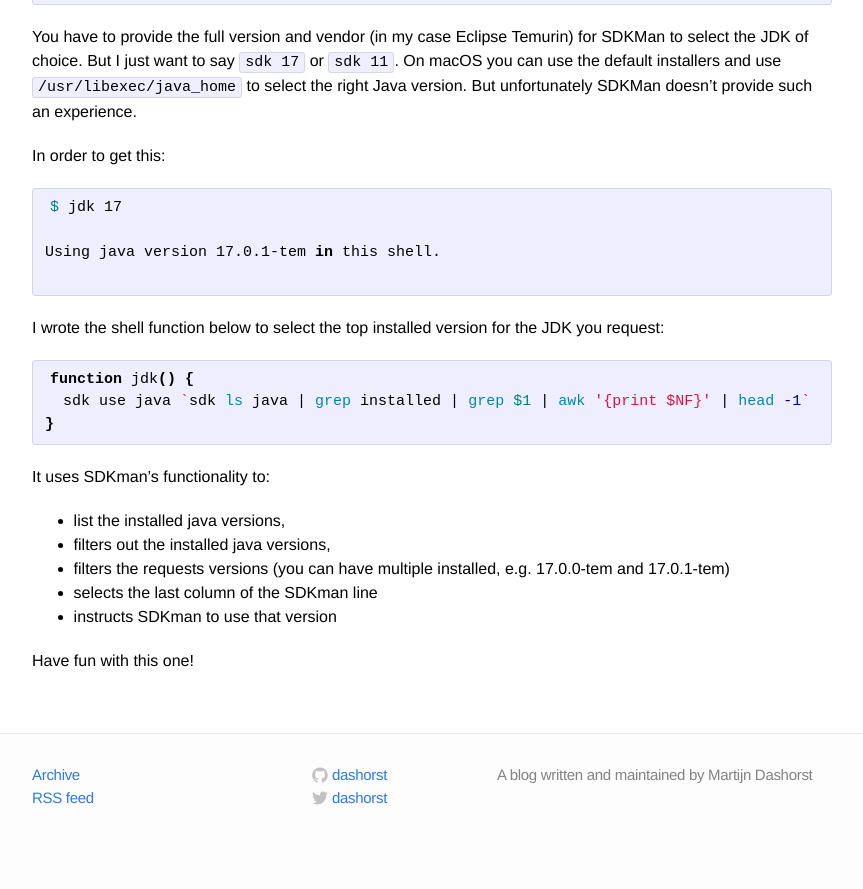
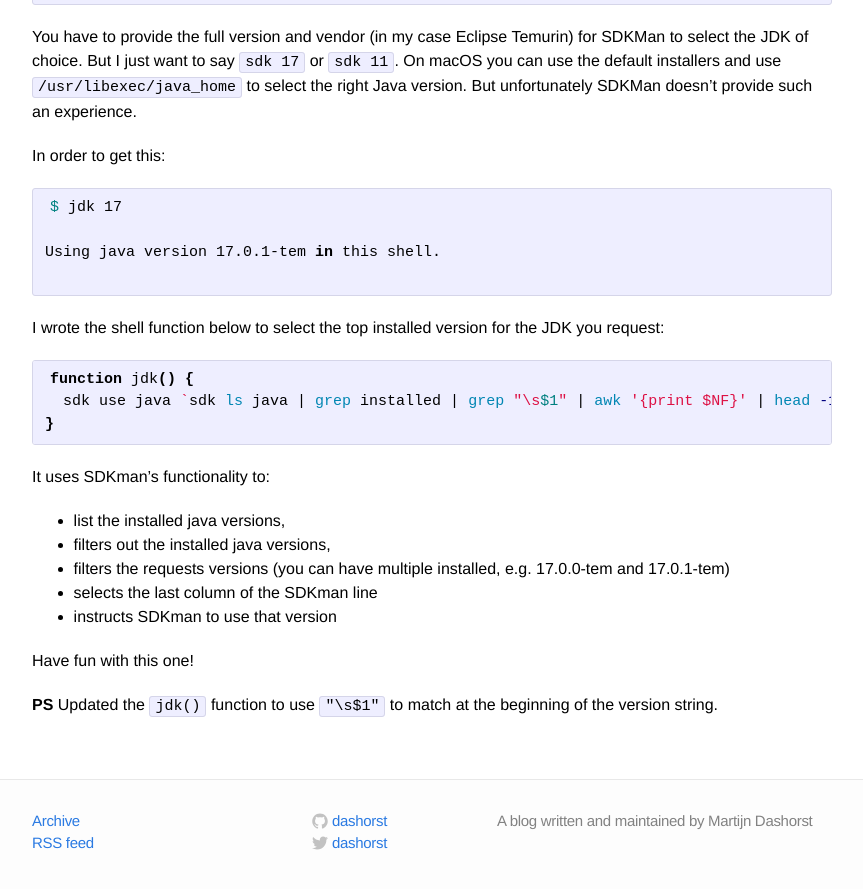
Before and after one commit to dashorst/martijndashorst.com, a Jekyll site: the page built from _posts/2021/2021-11-18-Easy-JDK-Selector-SDKMan.md, in a window 1280 px wide and 900 px high, scrolled down 886 px. Shown: the top 889 px of the window, without its empty margins (208-1071 px from the left). Built offline with Jekyll 4.4.1, drawn with Linux system fonts in a browser that asks for light colours; before the commit the page ends 1740 px from its top, so only the background shows below that.

Commit message:
Update 2021-11-18-Easy-JDK-Selector-SDKMan.md

````diff
--- a/_posts/2021/2021-11-18-Easy-JDK-Selector-SDKMan.md
+++ b/_posts/2021/2021-11-18-Easy-JDK-Selector-SDKMan.md
@@ -33,7 +33,7 @@
 
 ```bash
 function jdk() {
-  sdk use java `sdk ls java | grep installed | grep $1 | awk '{print $NF}' | head -1`
+  sdk use java `sdk ls java | grep installed | grep "\s$1" | awk '{print $NF}' | head -1`
 }
 ```
 
@@ -46,3 +46,5 @@
 - instructs SDKman to use that version
 
 Have fun with this one!
+
+**PS** Updated the `jdk()` function to use `"\s$1"` to match at the beginning of the version string.
````
